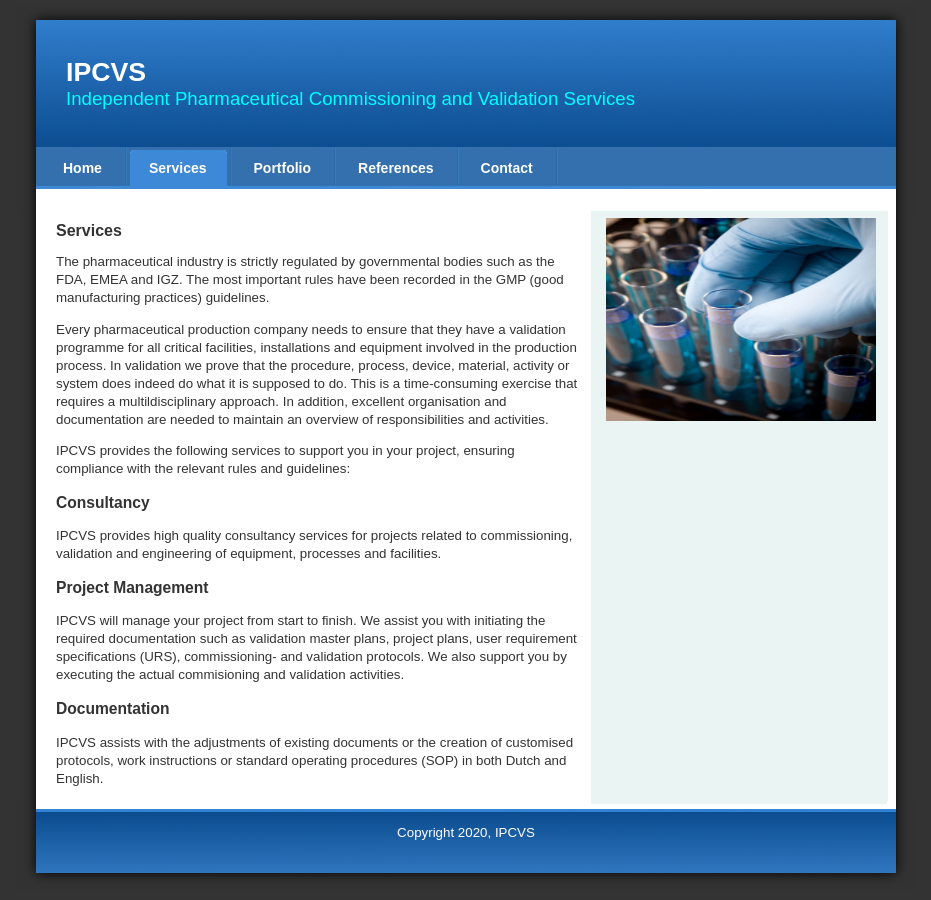
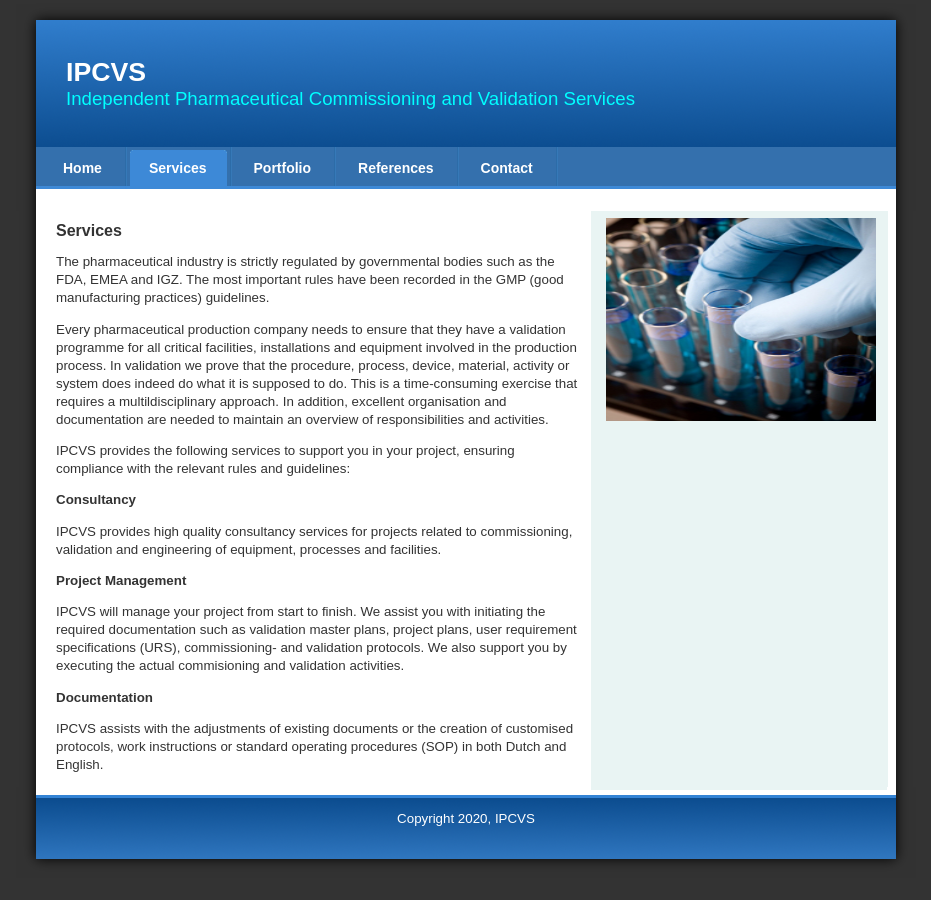
Before and after one commit to petergerritsen/ipcvs.nl, a Jekyll site: the page built from content/services/index.md, in a window 1280 px wide. Shown: the whole page, without its empty margins (174-1105 px from the left). Built offline with Jekyll 4.4.1, drawn with Linux system fonts in a browser that asks for light colours; Markdown is read by kramdown in place of the engine named in the settings.

Commit message:
Update gems

```diff
--- a/content/services/index.md
+++ b/content/services/index.md
@@ -10,14 +10,14 @@ Every pharmaceutical production company needs to ensure that they have a validat
 
 IPCVS provides the following services to support you in your project, ensuring compliance with the relevant rules and guidelines:
 
-###Consultancy
+**Consultancy**
 
 IPCVS provides high quality consultancy services for projects related to commissioning, validation and engineering of equipment, processes and facilities.
 
-###Project Management
+**Project Management**
 
 IPCVS will manage your project from start to finish. We assist you with initiating the required documentation such as validation master plans, project plans, user requirement specifications (URS), commissioning- and validation protocols. We also support you by executing the actual commisioning and validation activities.
 
-###Documentation
+**Documentation**
 
 IPCVS assists with the adjustments of existing documents or the creation of customised protocols, work instructions or standard operating procedures (SOP) in both Dutch and English.
```
Also changed, not shown: Gemfile.lock.
